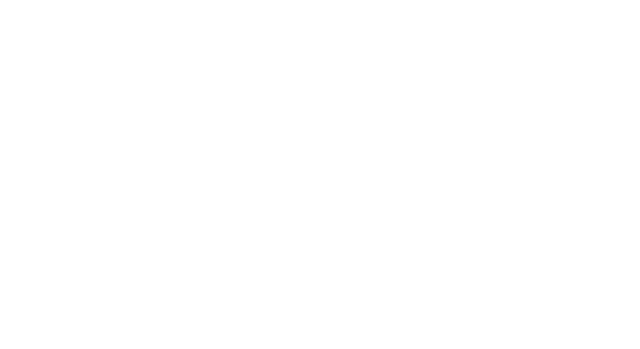
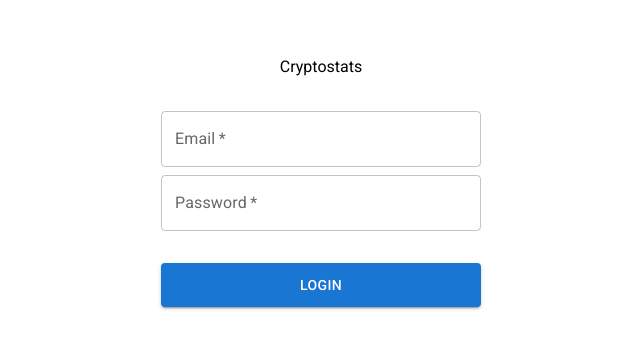
Before and after one commit to OlesyaMiller/cryptostats, a React (Create React App) app: page / in a window 1280 px wide. Shown: the part 219-568 px from the top of the page, without its empty margins (319-959 px from the left). Built offline with nearby package versions, Linux system fonts and the light colour scheme.

Commit message:
added html and styles to login form component

```diff
--- a/craco.config.js
+++ b/craco.config.js
@@ -0,0 +1,7 @@
+module.exports = {
+    style: {
+        postcss: {
+            plugins: [require("tailwindcss"), require("autoprefixer")]
+        }
+    }
+}
--- a/src/App.tsx
+++ b/src/App.tsx
@@ -1,4 +1,5 @@
 import React from 'react';
+import "./index.css";
 import { LoginForm } from './components/auth/login-form/login-form.component';
 
 function App() {
--- a/src/components/auth/login-form/login-form.component.tsx
+++ b/src/components/auth/login-form/login-form.component.tsx
@@ -1,8 +1,18 @@
+import { Button, TextField } from '@mui/material';
 import * as React from 'react';
 
 const LoginForm: React.FC = () => {
     return (
-        <></>
+        <div className="flex justify-center items-center flex-col h-screen gap-8">
+            <h1>Cryptostats</h1>
+            <div className="flex flex-col gap-2">
+                <TextField label="Email" className="w-80" type="email" required />
+                <TextField label="Password" type="password" className="w-80" required />
+            </div>
+            <Button variant="contained" className="w-80">
+                <span className="p-1">Login</span>
+            </Button>
+        </div>
     )
 }
 
--- a/src/index.css
+++ b/src/index.css
@@ -1,13 +1,3 @@
-body {
-  margin: 0;
-  font-family: -apple-system, BlinkMacSystemFont, 'Segoe UI', 'Roboto', 'Oxygen',
-    'Ubuntu', 'Cantarell', 'Fira Sans', 'Droid Sans', 'Helvetica Neue',
-    sans-serif;
-  -webkit-font-smoothing: antialiased;
-  -moz-osx-font-smoothing: grayscale;
-}
-
-code {
-  font-family: source-code-pro, Menlo, Monaco, Consolas, 'Courier New',
-    monospace;
-}
+@tailwind base;
+@tailwind components;
+@tailwind utilities;
--- /dev/null
+++ b/tailwind.config.js
@@ -0,0 +1,14 @@
+module.exports = {
+  purge: ["./src/**/*.{js,jsx,ts,tsx}", "./public/index.html"],
+  darkMode: "class", // or 'media' or 'class'
+  theme: {
+    extend: {},
+    fontFamily: {
+      sans: ["Roboto"]
+    }
+  },
+  variants: {
+    extend: {},
+  },
+  plugins: [],
+}
```
